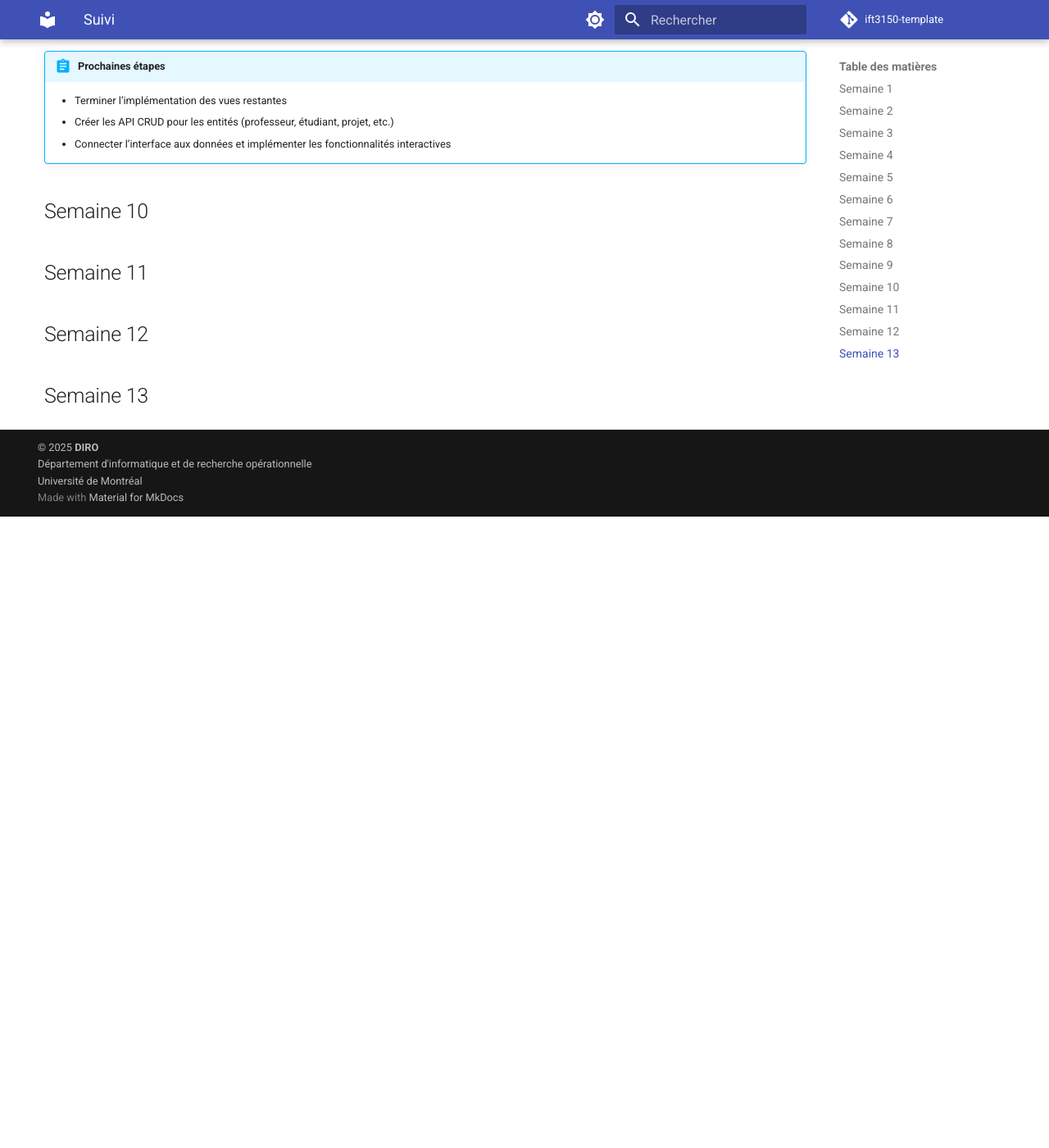
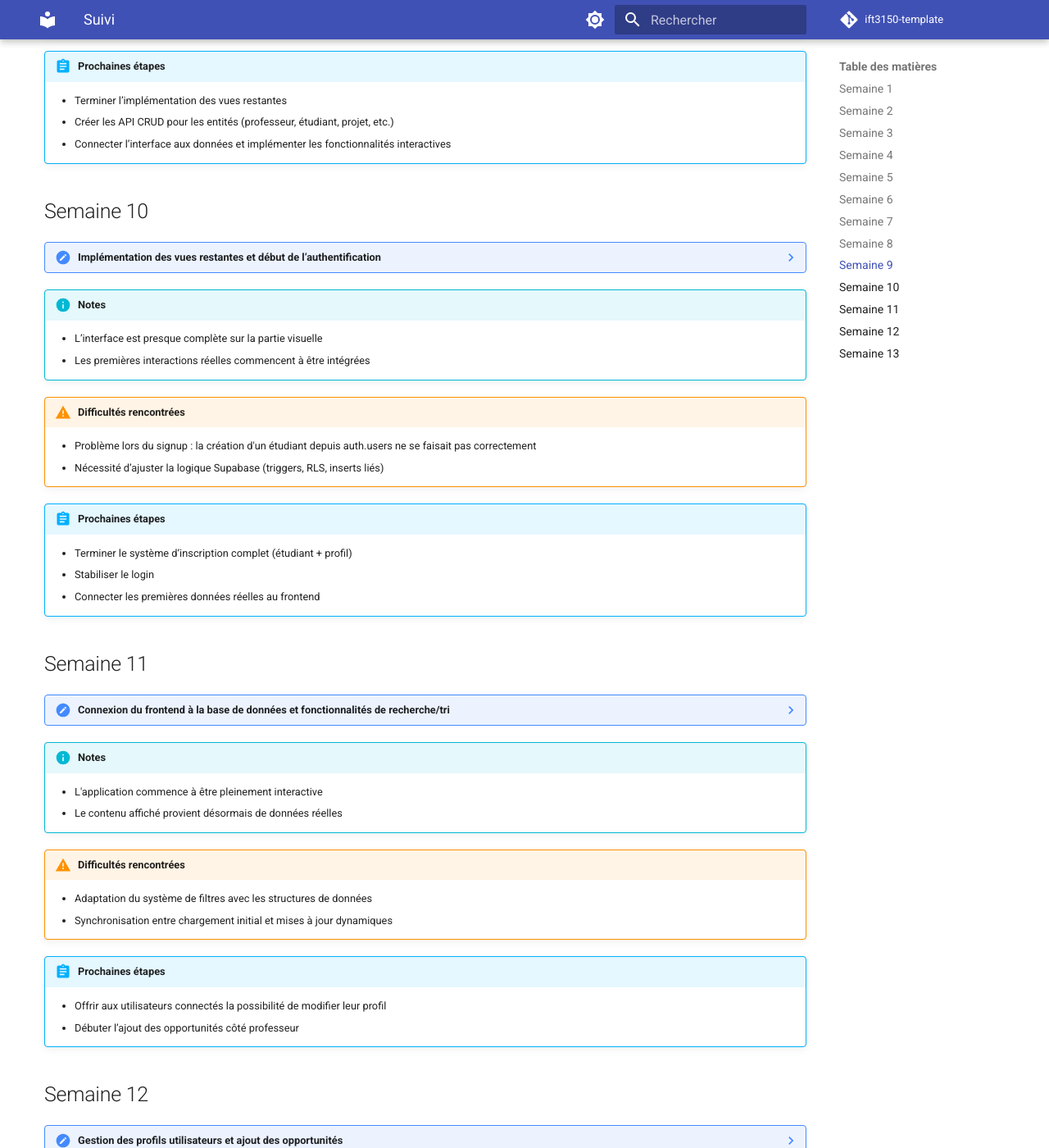
Before and after one commit to udem-diro/atrium, an MkDocs documentation site: the page built from docs/suivi.md, in a window 1280 px wide and 1400 px high, scrolled down 4820 px. Shown: the whole window at 82% size. Built offline with MkDocs 1.6.1 and Material for MkDocs 9.7.7, drawn with Linux system fonts in a browser that asks for light colours; comment, search, counter and statistics services are not loaded; before the commit the page ends 5450 px from its top, so only the background shows below that; some of the changed text lies outside the part shown.

Commit message:
Added documentation

```diff
--- a/docs/suivi.md
+++ b/docs/suivi.md
@@ -206,8 +206,84 @@
 
 ## Semaine 10
 
+??? note "Implémentation des vues restantes et début de l’authentification"
+    - [x] Finalisation des vues restantes de l’application
+    - [x] Début de l’implémentation du signup et login
+    - [ ] Gestion automatique de la création d’un profil étudiant après l’inscription
+    - [ ] Résolution des incohérences entre auth.users et la table etudiants
+
+!!! info "Notes"
+    - L’interface est presque complète sur la partie visuelle
+    - Les premières interactions réelles commencent à être intégrées
+
+!!! warning "Difficultés rencontrées"
+    - Problème lors du signup : la création d'un étudiant depuis auth.users ne se faisait pas correctement
+    - Nécessité d’ajuster la logique Supabase (triggers, RLS, inserts liés)
+
+!!! abstract "Prochaines étapes"
+    - Terminer le système d’inscription complet (étudiant + profil)
+    - Stabiliser le login
+    - Connecter les premières données réelles au frontend
+
 ## Semaine 11
+
+??? note "Connexion du frontend à la base de données et fonctionnalités de recherche/tri"
+    - [x] Liaison complète du frontend avec la base de données Supabase
+    - [x] Affichage dynamique basé sur les données réelles
+    - [x] Ajout de la barre de recherche
+    - [x] Filtrage et triage (filtres rapides + dropdown)
+    - [x] Signup fonctionnel
+    - [x] Login entièrement opérationnel
+
+!!! info "Notes"
+    - L'application commence à être pleinement interactive
+    - Le contenu affiché provient désormais de données réelles
+
+!!! warning "Difficultés rencontrées"
+    - Adaptation du système de filtres avec les structures de données
+    - Synchronisation entre chargement initial et mises à jour dynamiques
+
+!!! abstract "Prochaines étapes"
+    - Offrir aux utilisateurs connectés la possibilité de modifier leur profil
+    - Débuter l’ajout des opportunités côté professeur
 
 ## Semaine 12
 
+??? note "Gestion des profils utilisateurs et ajout des opportunités"
+    - [x] Ajout de la modification du profil étudiant
+    - [x] Ajout de la modification du profil professeur
+    - [x] Implémentation de l'ajout des opportunités (fonctionnalité cœur)
+    - [x] Améliorations visuelles de l’interface
+    - [x] Corrections de bugs mineurs dans l’UI
+
+!!! info "Notes"
+    - L’application est maintenant fonctionnelle pour les deux types d’utilisateurs
+    - L’ajout d’opportunités rend l’outil réellement utile
+
+!!! warning "Difficultés rencontrées"
+    - Gestion des droits (RLS) pour la modification des profils
+    - Compatibilité responsive et cohérence graphique
+
+!!! abstract "Prochaines étapes"
+    - Finaliser toutes les fonctionnalités restantes
+    - Commencer les tests utilisateurs
+
 ## Semaine 13
+
+??? note "Finalisation, tests et préparation du rendu"
+    - [x] Rédaction du rapport final
+    - [x] Préparation de la présentation orale
+    - [x] Tests utilisateurs avec plusieurs personnes
+    - [x] Corrections des bugs détectés
+
+!!! info "Notes"
+    - Les tests externes ont permis de repérer plusieurs problèmes mineurs corrigés rapidement
+    - L’application atteint un niveau de stabilité suffisant pour le rendu final
+
+!!! warning "Difficultés rencontrées"
+    - Ajustements de dernière minute sur l’UX
+    - Quelques incohérences de données résolues avant la livraison
+
+!!! abstract "Prochaines étapes"
+    - Livraison du projet
+    - Présentation finale devant le jury
```
Also changed, not shown: docs/index.md (+6 -6 lines).
